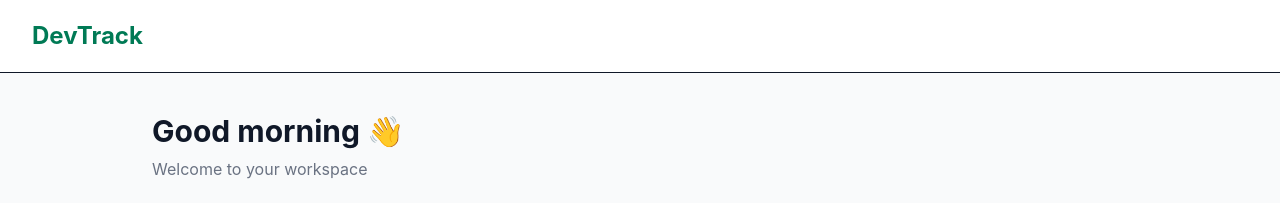
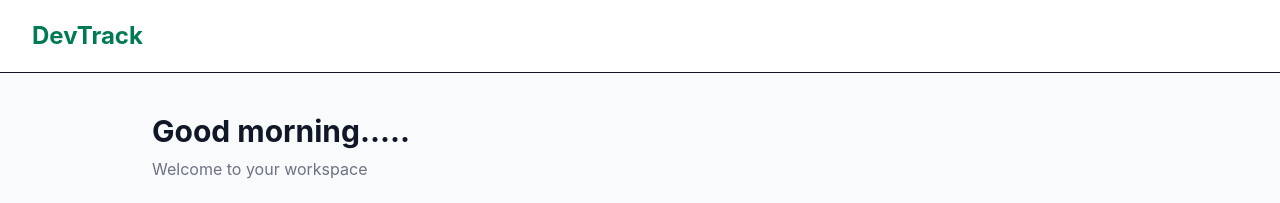
Before and after one commit to Rameesllo/django-learning, a React app in the folder frontend/: page / in a window 1280 px wide. Shown: the top 203 px of the page. Built offline with nearby package versions, Linux system fonts and the light colour scheme; the HTML template or start-up script is replaced by a standard one.

Commit message:
adddhjhfvdceghkghhddHIHwfvefeedujgg

```diff
--- a/frontend/src/App.jsx
+++ b/frontend/src/App.jsx
@@ -29,7 +29,7 @@ function App() {
       <main className="mx-auto max-w-5xl px-6 py-10">
 
         <h2 className="text-3xl font-bold">
-          Good morning 👋
+          Good morning.....
         </h2>
 
         <p className="mt-2 text-gray-500">
```
